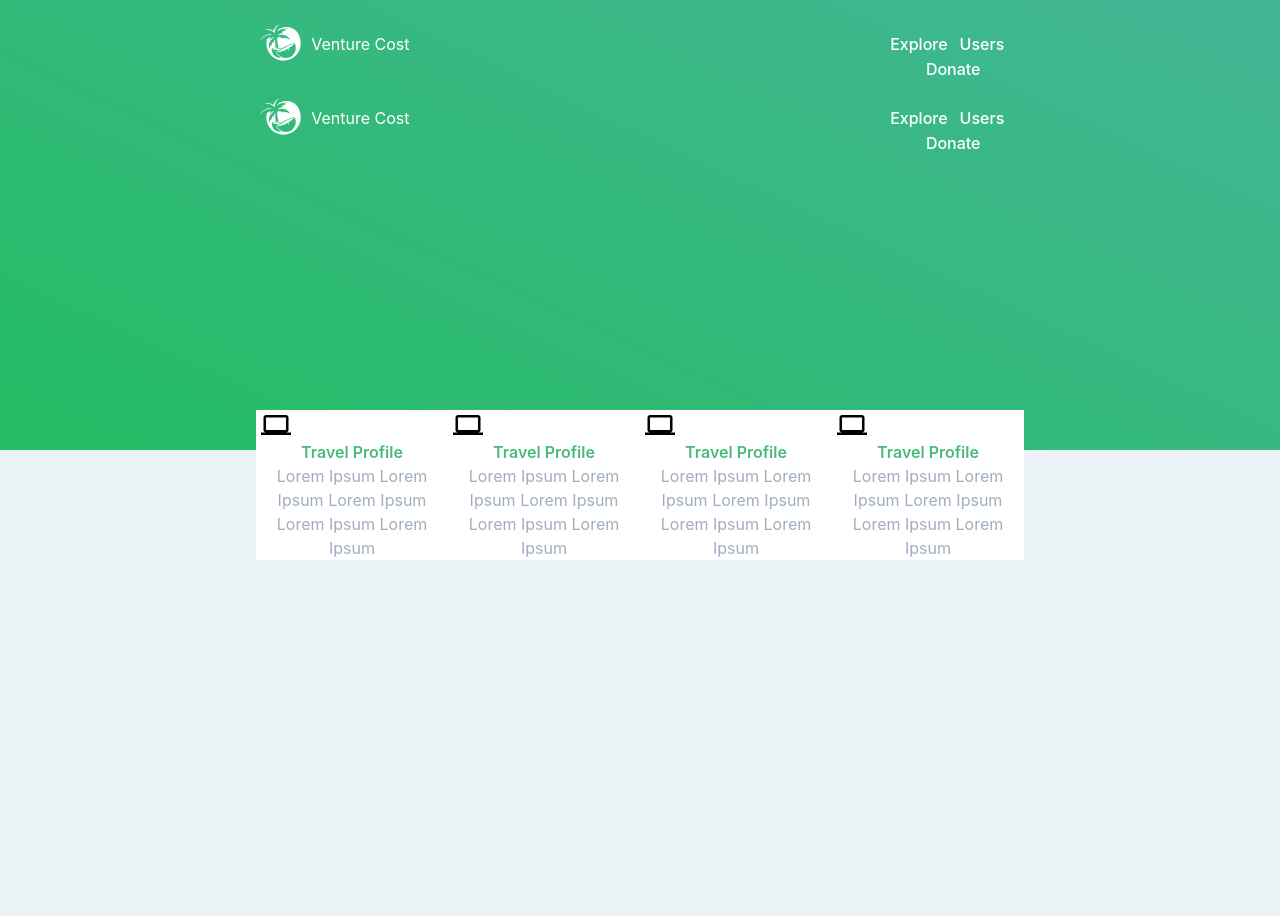
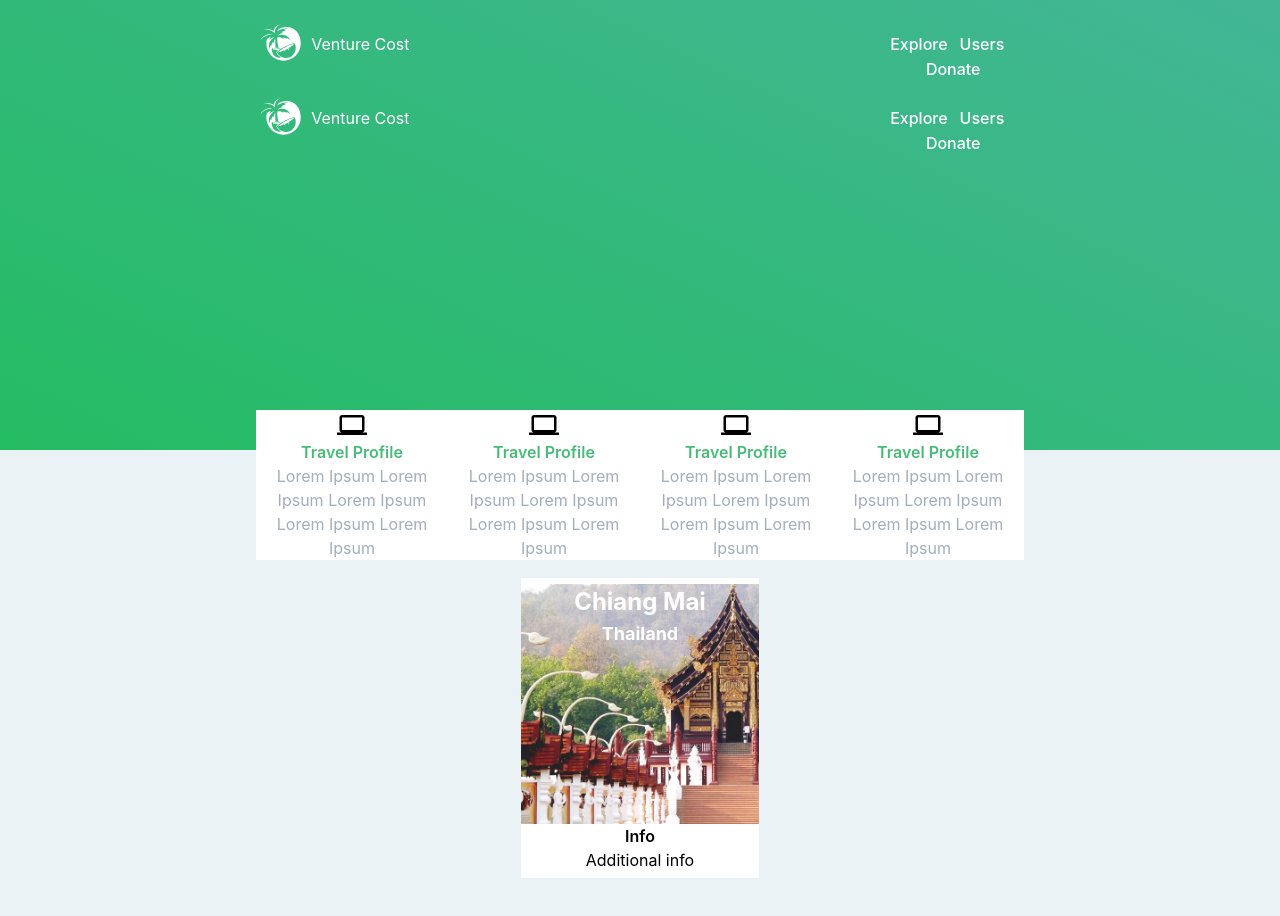
Before and after one commit to rijad998/tailwind-first-app, a React (Create React App) app in the folder first-tailwind-app/: page / in a window 1280 px wide. Shown: the top 916 px of the page. Built offline with nearby package versions, Linux system fonts and the light colour scheme.

Commit message:
Card Update

```diff
--- /dev/null
+++ b/first-tailwind-app/src/components/Cities.js
@@ -0,0 +1,23 @@
+import React, {Component} from 'react'
+import city from './images/city.jpg'
+
+class Cities extends Component {
+    render() {
+        return (
+            <div className = "pt-32 ContentWidth flex justify-center">
+                <div className="Card flex flex-col justify-center">
+                    <div className = "CardImg">
+                        <h2 className="text-2xl">Chiang Mai</h2>
+                        <h4 className="text-lg">Thailand</h4>
+                    </div>
+                    <div>
+                        <h3 className="font-semibold ">Info</h3>
+                        <p>Additional info</p>
+                    </div>
+                </div>
+            </div>
+        )
+    }
+}
+
+export default Cities
--- a/first-tailwind-app/src/components/MainSection.js
+++ b/first-tailwind-app/src/components/MainSection.js
@@ -1,11 +1,13 @@
 import React, {Component} from 'react'
 import Pills from './Pills';
+import Cities from './Cities';
 
 class MainSection extends Component {
     render() {
         return (
             <div className="MainContent flex justify-center">
                 <Pills />
+                <Cities />
             </div>
         )
     }
--- a/first-tailwind-app/src/components/Pills.js
+++ b/first-tailwind-app/src/components/Pills.js
@@ -5,25 +5,25 @@ class Pills extends Component {
     render() {
         return (
             <div className = "ContentWidth flex justify-center Retracted">
-                <div className="Card flex flex-col justify-center">
-                    <img src={icon} className="Icon" alt="s" />
+                <div className="CardTab flex flex-col justify-center">
+                    <img src={icon} className="Icon ml-auto mr-auto" alt="s" />
                     <h3 className="font-semibold ">Travel Profile</h3>
-                    <p className="text-gray-500">Lorem Ipsum Lorem Ipsum Lorem Ipsum Lorem Ipsum Lorem Ipsum</p>
+                    <p>Lorem Ipsum Lorem Ipsum Lorem Ipsum Lorem Ipsum Lorem Ipsum</p>
                 </div>
-                <div className="Card flex flex-col justify-center">
-                    <img src={icon} className="Icon" alt="s" />
+                <div className="CardTab flex flex-col justify-center">
+                    <img src={icon} className="Icon ml-auto mr-auto" alt="s" />
                     <h3 className="font-semibold ">Travel Profile</h3>
-                    <p className="text-gray-500">Lorem Ipsum Lorem Ipsum Lorem Ipsum Lorem Ipsum Lorem Ipsum</p>
+                    <p>Lorem Ipsum Lorem Ipsum Lorem Ipsum Lorem Ipsum Lorem Ipsum</p>
                 </div>
-                <div className="Card flex flex-col justify-center">
-                    <img src={icon} className="Icon justify-center" alt="s" />
+                <div className="CardTab flex flex-col justify-center">
+                    <img src={icon} className="Icon ml-auto mr-auto" alt="s" />
                     <h3 className="font-semibold ">Travel Profile</h3>
-                    <p className="text-gray-500">Lorem Ipsum Lorem Ipsum Lorem Ipsum Lorem Ipsum Lorem Ipsum</p>
+                    <p>Lorem Ipsum Lorem Ipsum Lorem Ipsum Lorem Ipsum Lorem Ipsum</p>
                 </div>
-                <div className="Card flex flex-col justify-center">
-                    <img src={icon} className="Icon" alt="s" />
+                <div className="CardTab flex flex-col justify-center">
+                    <img src={icon} className="Icon ml-auto mr-auto" alt="s" />
                     <h3 className="font-semibold ">Travel Profile</h3>
-                    <p className="text-gray-500">Lorem Ipsum Lorem Ipsum Lorem Ipsum Lorem Ipsum Lorem Ipsum</p>
+                    <p>Lorem Ipsum Lorem Ipsum Lorem Ipsum Lorem Ipsum Lorem Ipsum</p>
                 </div>
             </div>
         )
```
Also changed, not shown: first-tailwind-app/src/index.css.
